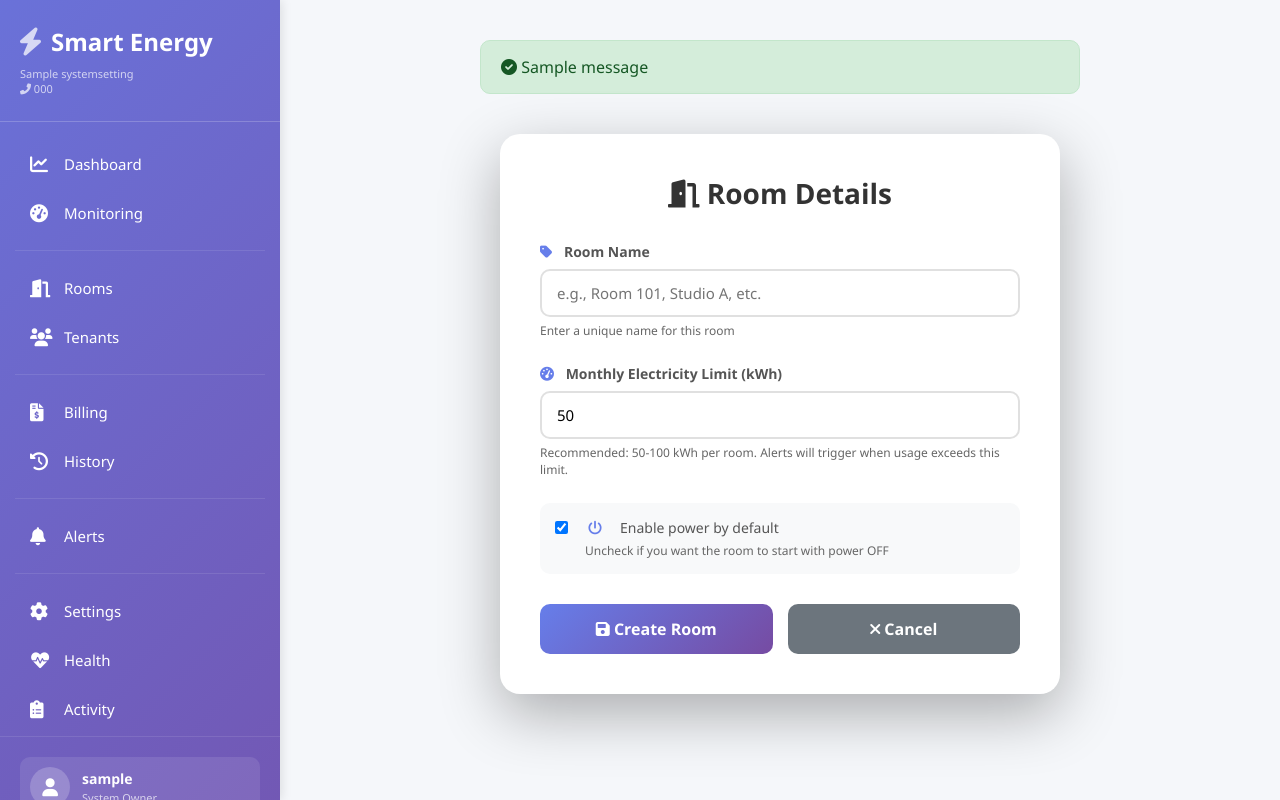
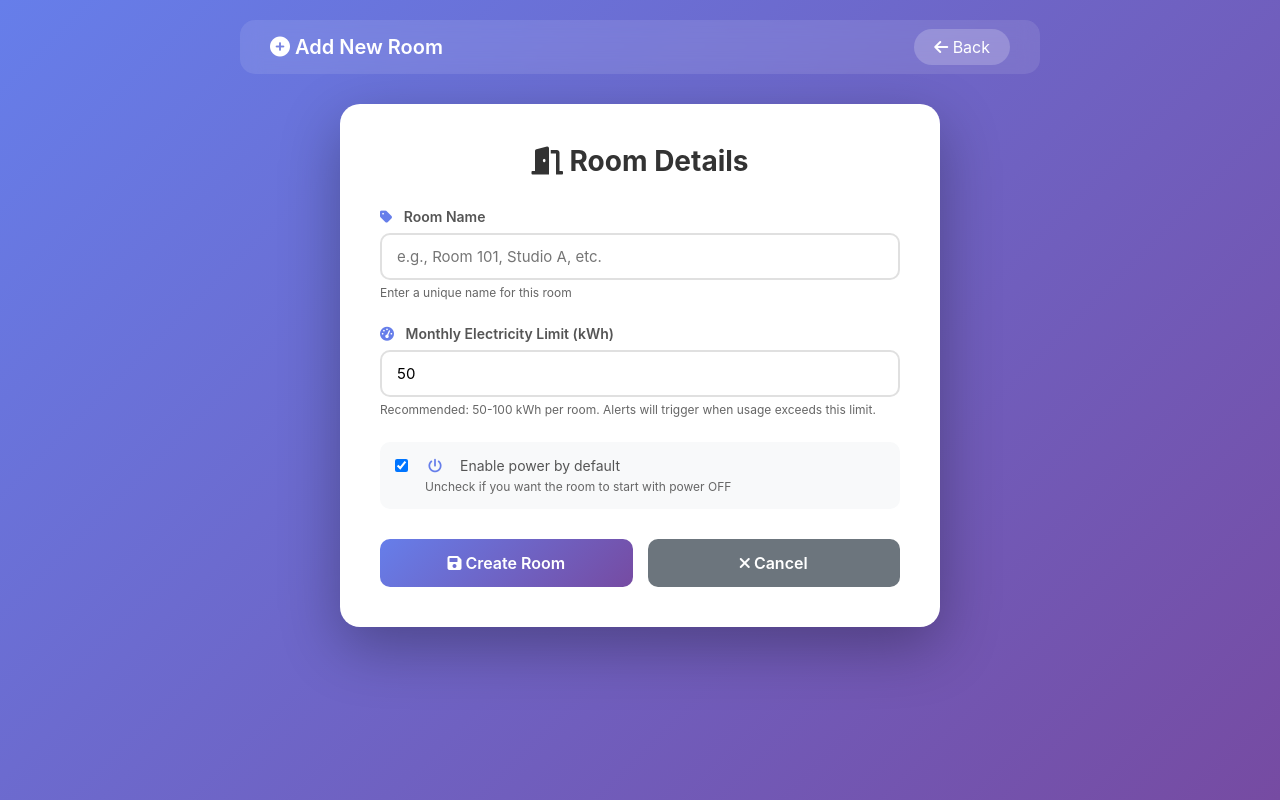
Before and after one commit to bim2001/automatic-billing, a Django app: page /room/add/ in a window 1280 px wide. Run offline with Django 5.2, Linux system fonts and the light colour scheme; a user stored in the database is signed in; tables that the repository leaves empty hold one stand-in row (values such as "Sample post"); one stand-in notice (Sample message) is shown.

Commit message:
redirect

```diff
--- a/apartsystem/system/views.py
+++ b/apartsystem/system/views.py
@@ -1244,7 +1244,7 @@ def toggle_power(request, room_id):
     )
     log_activity(request, 'toggle', message)
 
-    return redirect('dashboard')
+    return redirect('rooms_page')
 
 
 @login_required
@@ -1275,7 +1275,7 @@ def add_room(request):
 
         messages.success(request, f"Room '{name}' added successfully!")
         log_activity(request, 'create', f"Created room {name} with {limit} kWh limit.")
-        return redirect('dashboard')
+        return redirect('rooms_page')
 
     unread_alerts_count = Alert.objects.filter(is_read=False).count()
 
@@ -1306,7 +1306,7 @@ def edit_room(request, room_id):
 
         messages.success(request, f"Room '{room.name}' updated successfully!")
         log_activity(request, 'update', f"Updated room {old_name} to {room.name} with {room.limit} kWh limit.")
-        return redirect('dashboard')
+        return redirect('rooms_page')
 
     unread_alerts_count = Alert.objects.filter(is_read=False).count()
 
@@ -1339,7 +1339,7 @@ def delete_room(request, room_id):
     room.delete()
     messages.success(request, f"Room '{room_name}' deleted successfully!")
     log_activity(request, 'delete', f"Deleted room {room_name}.")
-    return redirect('dashboard')
+    return redirect('rooms_page')
 
 
 # ============== TENANT ASSIGNMENT ==============
@@ -1406,7 +1406,7 @@ def assign_tenant(request, room_id):
             messages.success(request, f"Tenant removed from {room.name}.")
             log_activity(request, 'remove', f"Removed tenant from {room.name}.")
 
-    return redirect('dashboard')
+    return redirect('rooms_page')
 
 @login_required
 def remove_tenant(request, room_id):
@@ -1429,7 +1429,7 @@ def remove_tenant(request, room_id):
         )
         log_activity(request, 'remove', f"Removed tenant {tenant_name} from {room.name}.")
 
-    return redirect('dashboard')
+    return redirect('rooms_page')
 
 @login_required
 def tenant_list(request):
@@ -2087,7 +2087,7 @@ def edit_profile(request):
         profile.save()
 
         messages.success(request, "✅ Profile updated successfully!")
-        return redirect('tenant_dashboard')
+        return redirect('edit_profile')
 
     return render(request, 'user/edit_profile.html', {
         'profile': profile,
--- a/apartsystem/templates/system/add_room.html
+++ b/apartsystem/templates/system/add_room.html
@@ -1,16 +1,39 @@
-{% load static %}
 <!DOCTYPE html>
 <html>
 <head>
     <title>Add New Room - Smart Energy System</title>
     <link rel="stylesheet" href="https://cdnjs.cloudflare.com/ajax/libs/font-awesome/6.0.0-beta3/css/all.min.css">
-    <link rel="stylesheet" href="{% static 'css/style.css' %}">
     <style>
-        /* Additional styles for add room page */
-        .add-room-container {
+        * {
+            margin: 0;
+            padding: 0;
+            box-sizing: border-box;
+            font-family: -apple-system, BlinkMacSystemFont, 'Segoe UI', Roboto, Oxygen, Ubuntu, sans-serif;
+        }
+
+        body {
+            background: linear-gradient(135deg, #667eea 0%, #764ba2 100%);
+            min-height: 100vh;
+            padding: 20px;
+        }
+
+        .navbar {
+            background: rgba(255,255,255,0.1);
+            backdrop-filter: blur(10px);
+            padding: 15px 30px;
+            border-radius: 15px;
+            margin-bottom: 30px;
+            display: flex;
+            justify-content: space-between;
+            align-items: center;
+            color: white;
+            max-width: 800px;
+            margin: 0 auto 30px;
+        }
+
+        .container {
             max-width: 600px;
             margin: 0 auto;
-            padding: 20px;
         }
 
         .form-card {
@@ -123,34 +146,7 @@
             background: #5a6268;
         }
 
-        .messages {
-            max-width: 600px;
-            margin: 20px auto;
-        }
-
-        .alert {
-            padding: 15px 20px;
-            border-radius: 10px;
-            margin-bottom: 10px;
-        }
-
-        .alert-success {
-            background: #d4edda;
-            color: #155724;
-            border: 1px solid #c3e6cb;
-        }
-
-        .alert-error {
-            background: #f8d7da;
-            color: #721c24;
-            border: 1px solid #f5c6cb;
-        }
-
-        @media (max-width: 768px) {
-            .add-room-container {
-                padding: 10px;
-            }
-
+        @media (max-width: 480px) {
             .form-card {
                 padding: 25px;
             }
@@ -162,25 +158,17 @@
     </style>
 </head>
 <body>
-    <!-- SIDEBAR NAVIGATION -->
-    {% include 'system/sidebar.html' %}
 
-    <!-- MAIN CONTENT -->
-    <div class="main-content">
-        <!-- Messages -->
-        {% if messages %}
-        <div class="messages">
-            {% for message in messages %}
-            <div class="alert alert-{{ message.tags }}">
-                <i class="fas fa-{% if message.tags == 'success' %}check-circle{% else %}exclamation-circle{% endif %}"></i>
-                {{ message }}
+    <div class="navbar">
+        <div style="font-size: 20px; font-weight: 600;"><i class="fas fa-plus-circle"></i> Add New Room</div>
+        <div>
+            <a href="{% url 'dashboard' %}" style="color: white; text-decoration: none; background: rgba(255,255,255,0.2); padding: 8px 20px; border-radius: 20px;">
+                <i class="fas fa-arrow-left"></i> Back
+            </a>
         </div>
-            {% endfor %}
     </div>
-        {% endif %}
 
-        <!-- Add Room Form -->
-        <div class="add-room-container">
+    <div class="container">
         <div class="form-card">
             <h1><i class="fas fa-door-open"></i> Room Details</h1>
 
@@ -219,24 +207,6 @@
             </form>
         </div>
     </div>
-    </div>
 
-    <script>
-        // Add active class to current navigation item
-        document.addEventListener('DOMContentLoaded', function() {
-            // Remove active class from all nav links
-            const navLinks = document.querySelectorAll('.nav-link');
-            navLinks.forEach(link => {
-                link.classList.remove('active');
-            });
-
-            // Add active class to Rooms link (since Add Room is under Rooms)
-            const roomsLink = document.querySelector('a[href*="add_room"]');
-            if (roomsLink) {
-                roomsLink.classList.add('active');
-            }
-        });
-    </script>
-    <script src="{% static 'js/active-nav.js' %}"></script>
 </body>
 </html>
```
Lines whose indentation alone changed are shown as unchanged.
